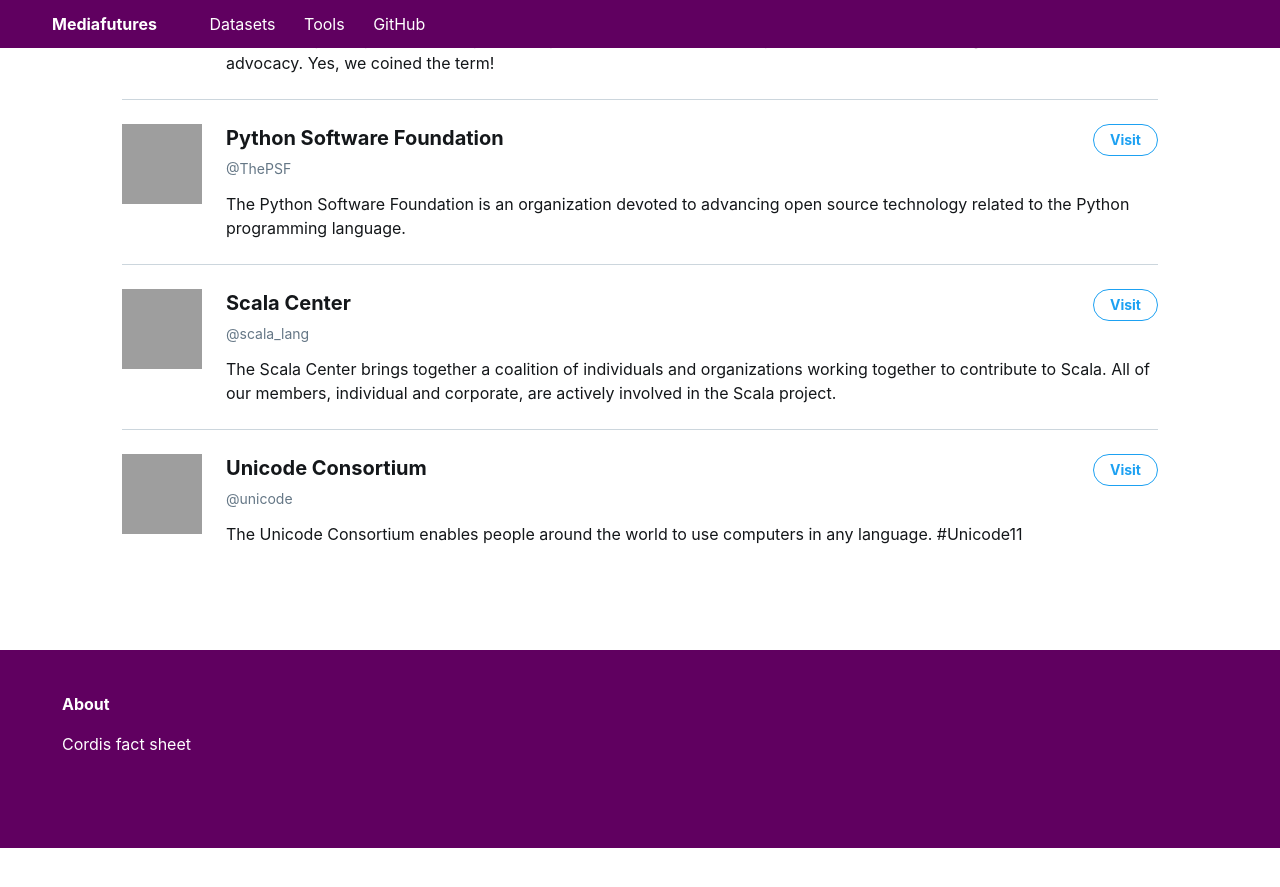
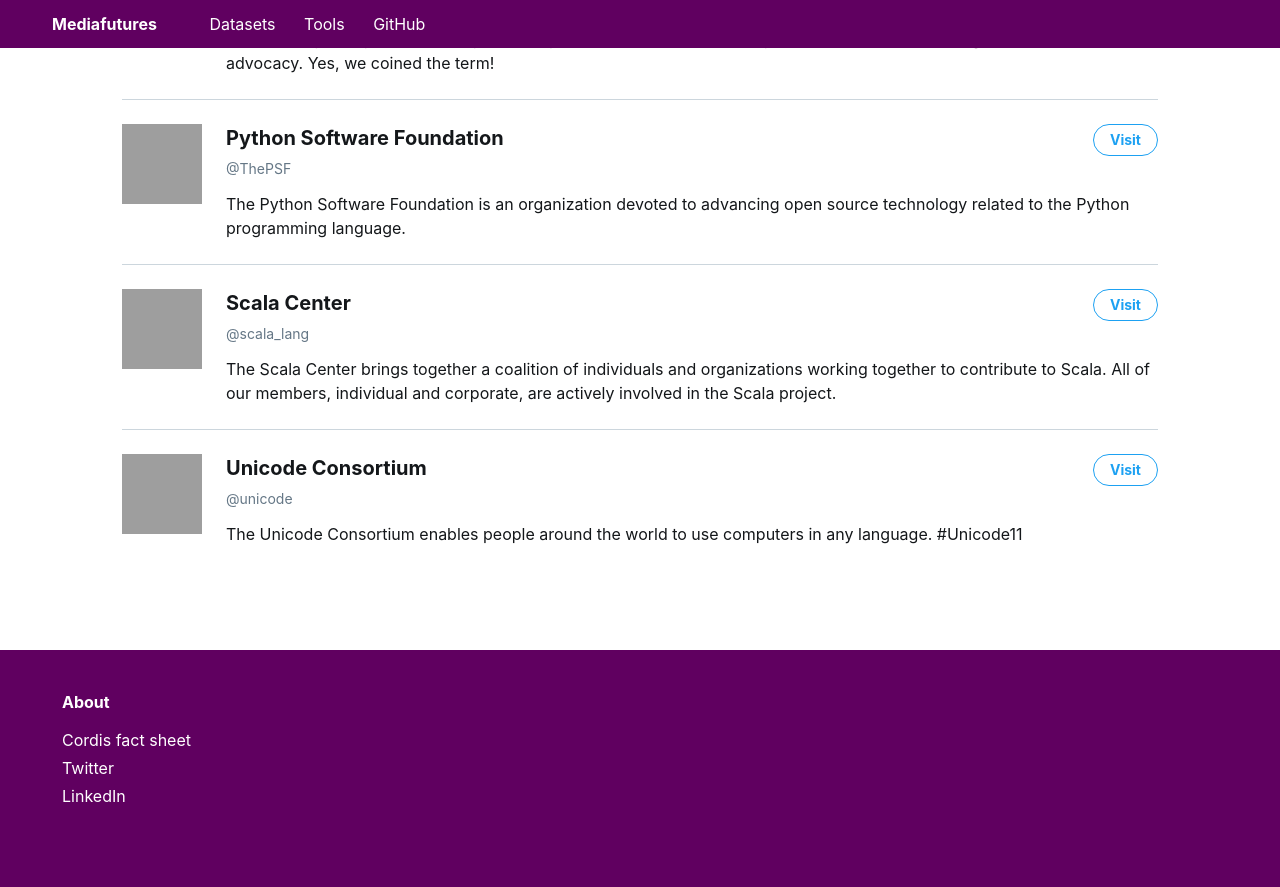
Before and after one commit to twitter/opensource-website, a Jekyll site: the page built from memberships.html, in a window 1280 px wide and 900 px high, scrolled down 779 px, cut to the strip 0-887 px from the top of the window. Built offline with Jekyll 4.4.1, drawn with Linux system fonts in a browser that asks for light colours; before the commit the page ends 1627 px from its top, so only the background shows below that; grey boxes are pictures that could not be loaded.

Commit message:
update foonote

```diff
--- a/_layouts/default.html
+++ b/_layouts/default.html
@@ -26,7 +26,7 @@
     <meta http-equiv='imagetoolbar' content='no'>
 
     <title>{{ page.title }}</title>
-    <link rel="shortcut icon" type="image/png" href="{{ site.baseurl }}/assets/favicon.ico"/>
+    <link rel="shortcut icon" type="image/png" href="{{ site.baseurl }}/assets/logo.jpg"/>
 
     <!-- Feather CSS -->
     <link rel="stylesheet" href="{{ site.baseurl }}/css/feather-core.css"/>
@@ -88,9 +88,11 @@
             </div-->
             <div class="Grid-cell footer-cell u-size1of4 footer-margin">
                 <h3 class="xsmall-margin">
-                    <a class="foot-link" target="_blank" href="https://about.twitter.com/">About</a>
+                    <!--a class="foot-link" target="_blank" href="https://about.twitter.com/"-->About<!--/a-->
                 </h3>
                 <a class="foot-link" target="_blank" href="https://cordis.europa.eu/project/id/951962">Cordis fact sheet</a>
+                <a class="foot-link" target="_blank" href="https://twitter.com/MediaFuturesEU">Twitter</a>
+                <a class="foot-link" target="_blank" href="https://www.linkedin.com/company/mediafutures/">LinkedIn</a>
             </div>
 
         </div>
--- a/css/index.css
+++ b/css/index.css
@@ -94,7 +94,7 @@
 /* Explore Projects */
 
 .explore-projects {
-    background-image: url("https://eurecat.org/wp-content/uploads/2020/09/MediaFutures_850x447px.jpg");
+    background-image: url("../assets/ai.jpg");
     background-repeat: no-repeat;
     background-size: auto 380px;
     background-position: bottom right -50px;
```
Also changed, not shown: assets/ai.jpg (added), assets/logo.jpg (added).
